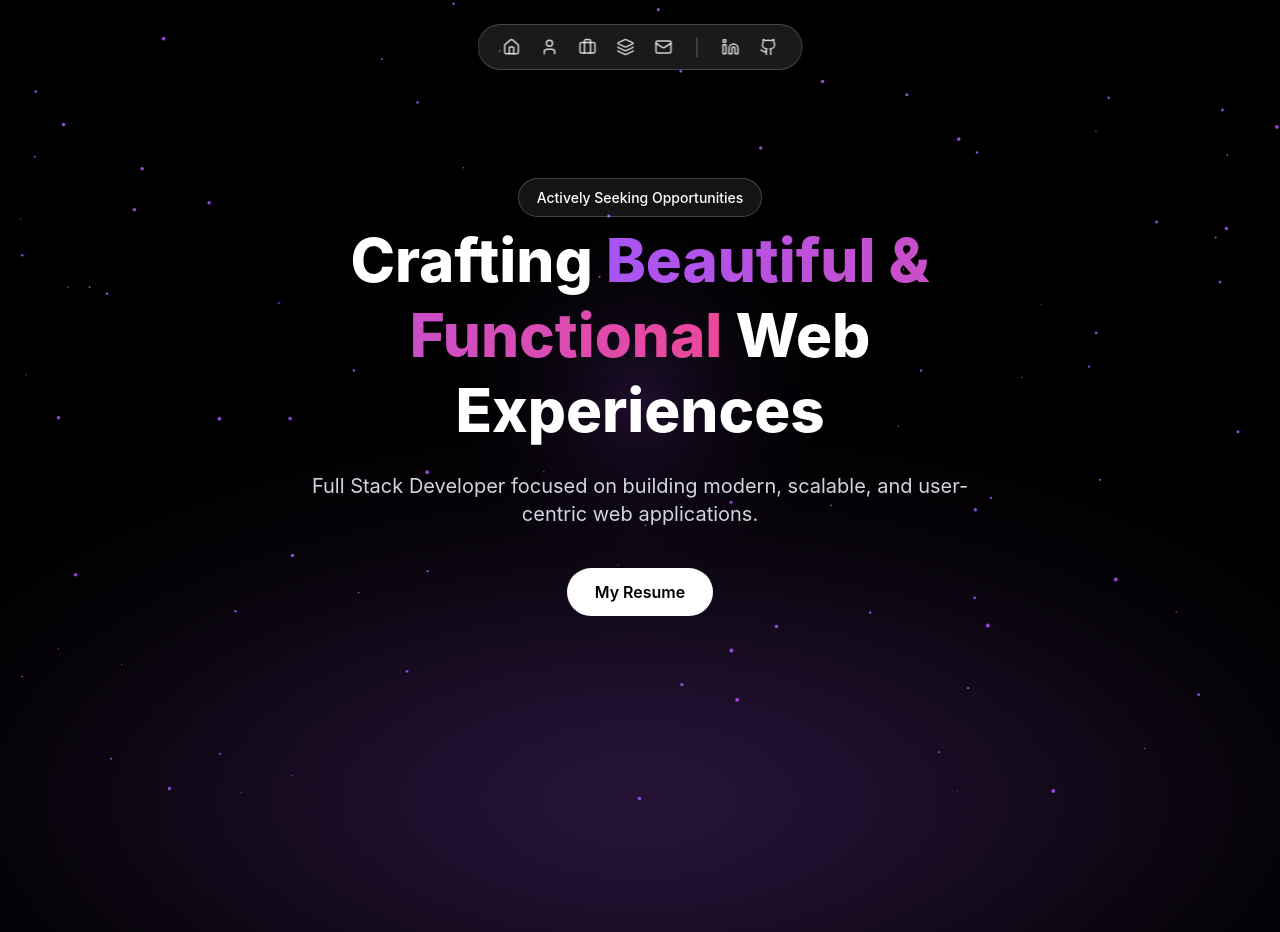
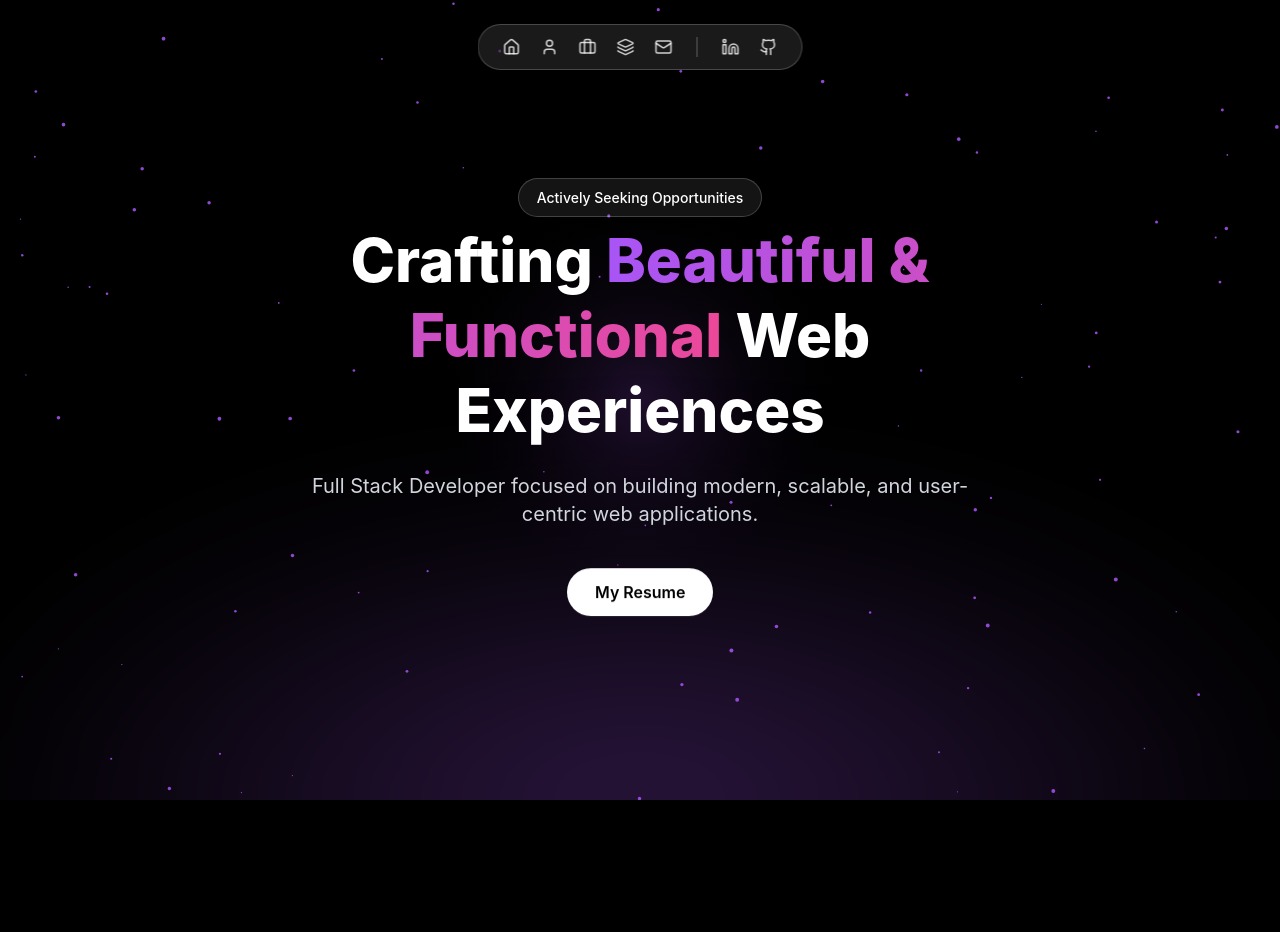
Before and after one commit to Srakeshvarma12/rakesh-portfolio, a React (Vite) app: page / in a window 1280 px wide. Shown: the top 932 px of the page. Built offline with nearby package versions, Linux system fonts and the light colour scheme.

Commit message:
Fix layout shift and stabilize cursor interaction

```diff
--- a/src/components/CursorMagnet.jsx
+++ b/src/components/CursorMagnet.jsx
@@ -4,18 +4,25 @@ export default function CursorMagnet() {
   useEffect(() => {
     const targets = document.querySelectorAll("a, button");
 
+    const clamp = (value, min, max) =>
+      Math.min(Math.max(value, min), max);
+
     const handleMouseMove = (e) => {
       targets.forEach((el) => {
         const rect = el.getBoundingClientRect();
+
         const x = e.clientX - (rect.left + rect.width / 2);
         const y = e.clientY - (rect.top + rect.height / 2);
 
         const distance = Math.sqrt(x * x + y * y);
 
         if (distance < 100) {
-          el.style.transform = `translate(${x * 0.08}px, ${y * 0.08}px)`;
+          const moveX = clamp(x * 0.08, -12, 12);
+          const moveY = clamp(y * 0.08, -12, 12);
+
+          el.style.transform = `translate(${moveX}px, ${moveY}px)`;
         } else {
-          el.style.transform = "translate(0, 0)";
+          el.style.transform = "translate(0px, 0px)";
         }
       });
     };
@@ -24,7 +31,7 @@ export default function CursorMagnet() {
 
     return () => {
       window.removeEventListener("mousemove", handleMouseMove);
-      targets.forEach((el) => (el.style.transform = "translate(0, 0)"));
+      targets.forEach((el) => (el.style.transform = "translate(0px, 0px)"));
     };
   }, []);
 
--- a/src/index.css
+++ b/src/index.css
@@ -1,42 +1,68 @@
-html, body {
-  width: 100%;
-  overflow-x: hidden;
+@import "tailwindcss";
+
+/* ============================= */
+/* ===== GLOBAL LAYOUT LOCK ==== */
+/* ============================= */
+
+*,
+*::before,
+*::after {
+  box-sizing: border-box;
 }
 
-#root {
-  width: 100%;
-  max-width: 100%;
-  overflow-x: hidden;
-}
-
-@import "tailwindcss";
-
-/* ===== GLOBAL RESET ===== */
 html,
 body {
   margin: 0;
   padding: 0;
+  width: 100%;
+  max-width: 100%;
+  overflow-x: hidden;
+
   background: #000;
   color: #fff;
   font-family: 'Inter', system-ui, sans-serif;
   scroll-behavior: smooth;
 }
 
-/* ===== HERO BASE ===== */
+#root {
+  width: 100%;
+  max-width: 100vw;
+  overflow-x: hidden;
+  position: relative;
+}
+
+/* ============================= */
+/* ===== APP WRAPPER ========== */
+/* ============================= */
+
+.app-wrapper {
+  width: 100%;
+  max-width: 100%;
+  overflow-x: hidden;
+  position: relative;
+}
+
+/* ============================= */
+/* ===== HERO BASE ============ */
+/* ============================= */
+
 .hero-bg {
   position: relative;
   min-height: 100vh;
-  background: transparent;
+  width: 100%;
+  overflow: hidden;
   z-index: 10;
 }
 
-/* ===== PURPLE GLOW ===== */
+/* ===== PURPLE GLOW (SAFE) ==== */
+/* 🔒 No overflow, no shifting */
+
 .hero-glow {
   position: absolute;
   bottom: -40%;
   left: 50%;
   transform: translateX(-50%);
-  width: 120%;
+  width: min(120%, 1400px); /* 🔥 prevents viewport overflow */
   height: 80%;
   background: radial-gradient(
     ellipse at center,
@@ -45,9 +71,13 @@ body {
   );
   filter: blur(80px);
   z-index: 1;
+  pointer-events: none;
 }
 
-/* ===== GLASSMORPHISM ===== */
+/* ============================= */
+/* ===== GLASSMORPHISM ======== */
+/* ============================= */
+
 .glass {
   background: rgba(255, 255, 255, 0.06);
   backdrop-filter: blur(18px);
@@ -55,22 +85,32 @@ body {
   border-radius: 20px;
 }
 
-/* ===== GRADIENT TEXT ===== */
+/* ============================= */
+/* ===== GRADIENT TEXT ======== */
+/* ============================= */
+
 .gradient-text {
   background: linear-gradient(90deg, #a855f7, #ec4899);
   -webkit-background-clip: text;
   -webkit-text-fill-color: transparent;
 }
 
-/* ===== LIVE BACKGROUND ===== */
+/* ============================= */
+/* ===== LIVE BACKGROUND ====== */
+/* ============================= */
+
 .animated-bg {
   position: fixed;
   inset: 0;
   z-index: -10;
   pointer-events: none;
+  overflow: hidden;
 }
 
-/* ===== NOISE ===== */
+/* ============================= */
+/* ===== NOISE LAYER ========== */
+/* ============================= */
+
 .noise-layer {
   position: fixed;
   inset: 0;
@@ -79,7 +119,10 @@ body {
   z-index: -5;
 }
 
-/* ===== CURSOR ===== */
+/* ============================= */
+/* ===== CURSOR =============== */
+/* ============================= */
+
 body {
   cursor: url("/cursor/purple-arrow.svg") 4 4, auto;
 }
@@ -87,9 +130,13 @@ body {
 a,
 button {
   cursor: url("/cursor/purple-arrow.svg") 4 4, pointer;
+  will-change: transform;
 }
 
-/* ===== FLOAT ===== */
+/* ============================= */
+/* ===== FLOAT ANIMATION ====== */
+/* ============================= */
+
 @keyframes float {
   0%, 100% { transform: translateY(0); }
   50% { transform: translateY(-8px); }
@@ -99,7 +146,10 @@ button {
   animation: float 8s ease-in-out infinite;
 }
 
-/* ===== NAV ICON ===== */
+/* ============================= */
+/* ===== NAV ICONS ============ */
+/* ============================= */
+
 .nav-icon {
   color: rgba(255, 255, 255, 0.8);
   transition: all 0.25s ease;
@@ -111,7 +161,10 @@ button {
   filter: drop-shadow(0 0 8px rgba(168, 85, 247, 0.6));
 }
 
-/* ===== TECH PILLS ===== */
+/* ============================= */
+/* ===== TECH PILLS =========== */
+/* ============================= */
+
 .tech-pill {
   padding: 6px 14px;
   border-radius: 9999px;
@@ -127,75 +180,42 @@ button {
   color: #a855f7;
 }
 
-/* ================================================= */
-/* ===== SEEKING BADGE (FIXED + SHARP SHINE) ===== */
-/* ================================================= */
+/* ============================= */
+/* ===== SEEKING BADGE ======== */
+/* ============================= */
 
 .seeking-badge {
   position: relative;
   display: inline-block;
-
   padding: 8px 18px;
   border-radius: 9999px;
-
   background: rgba(255, 255, 255, 0.08);
   border: 1px solid rgba(255, 255, 255, 0.2);
-
   color: #ffffff;
   font-size: 14px;
   font-weight: 500;
-
-  overflow: hidden; /* CLIP SHINE */
+  overflow: hidden;
 }
 
-/* CRYSTAL SHARP SHINE */
 .seeking-badge::after {
   content: "";
   position: absolute;
   top: 0;
   left: -30%;
-
   height: 100%;
-  width: 6%; /* thin & sharp */
-
+  width: 6%;
   background: linear-gradient(
     90deg,
     transparent 0%,
     #ffffff 50%,
     transparent 100%
   );
-
   transform: skewX(-20deg);
-  opacity: 1;
-
   animation: badge-shine 2.2s linear infinite;
   pointer-events: none;
 }
 
-/* Shine stays STRICTLY INSIDE */
-/* @keyframes badge-shine {
-  0% {
-    transform: translateX(-100%) skewX(-20deg);
-  }
-  40% {
-    transform: translateX(110%) skewX(-20deg);
-  }
-  100% {
-    transform: translateX(110%) skewX(-20deg);
-  }
-} */
 @keyframes badge-shine {
-  0% {
-    left: -30%;
-  }
-  100% {
-    left: 130%;
-  }
+  0% { left: -30%; }
+  100% { left: 130%; }
 }
-
-.app-wrapper {
-  width: 100%;
-  max-width: 100vw;
-  overflow-x: hidden;
-  position: relative;
-}
```
